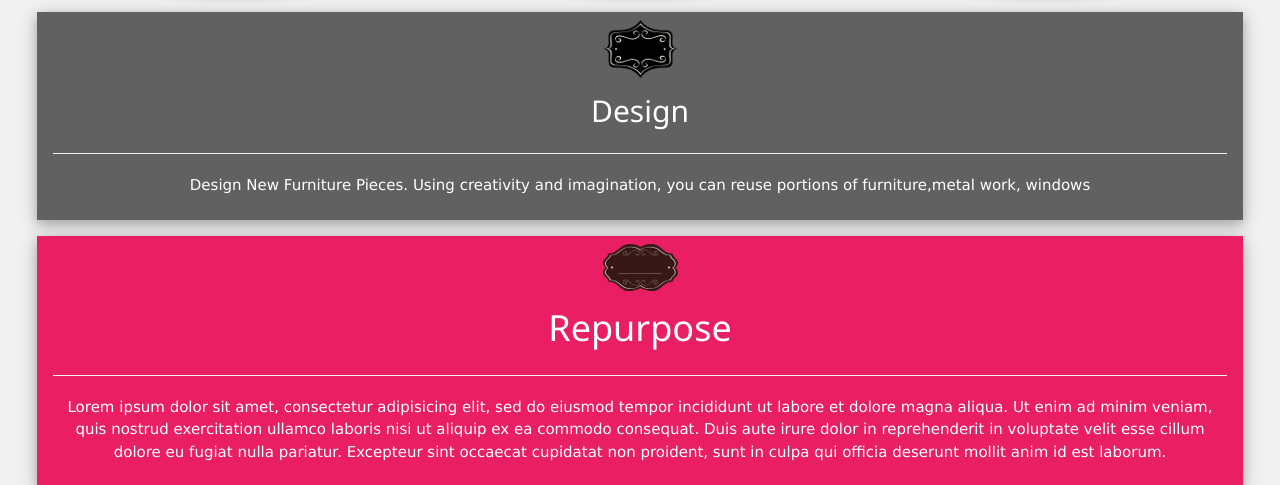
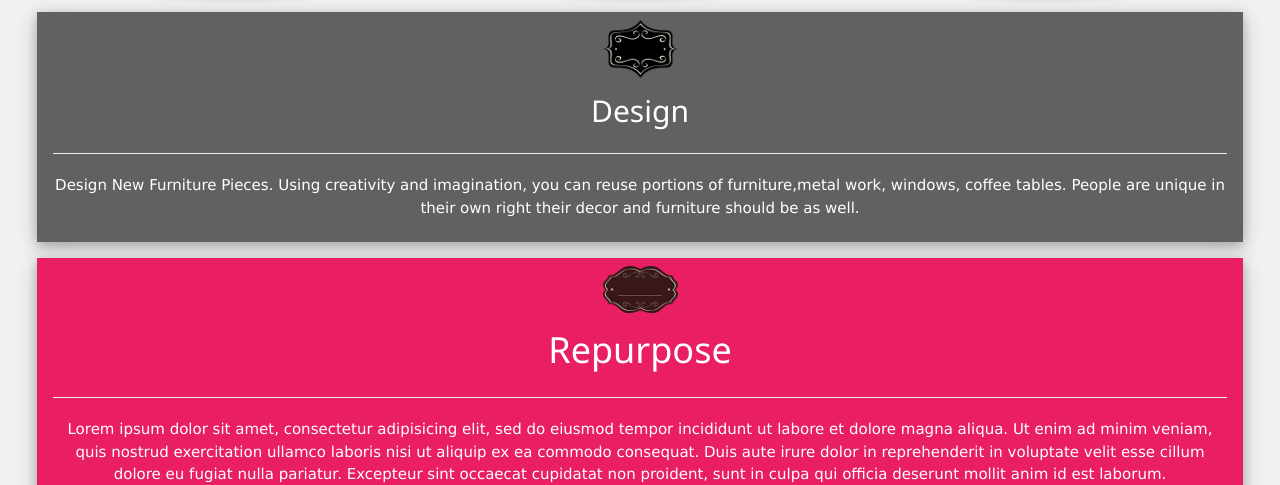
Before and after one commit to stackhouse2chris/hiddengem, a Flask app: page / in a window 1280 px wide. Shown: the part 657-1142 px from the top of the page. Run offline with Flask 2, Linux system fonts and the light colour scheme.

Commit message:
home.html
undate again ecs

```diff
--- a/templates/home.html
+++ b/templates/home.html
@@ -45,7 +45,8 @@
     <hr>
     <p>
       Design New Furniture Pieces. Using creativity and imagination, you can reuse portions
-      of furniture,metal work, windows
+      of furniture,metal work, windows, coffee tables. People are unique in their own right
+      their decor and furniture should be as well.
     </p>
   </div>
 
```
